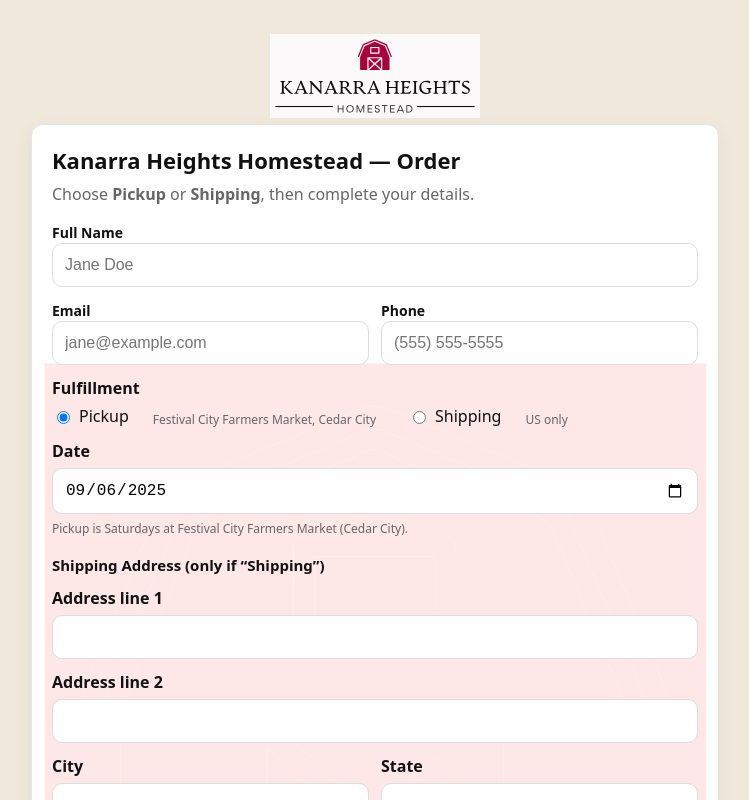
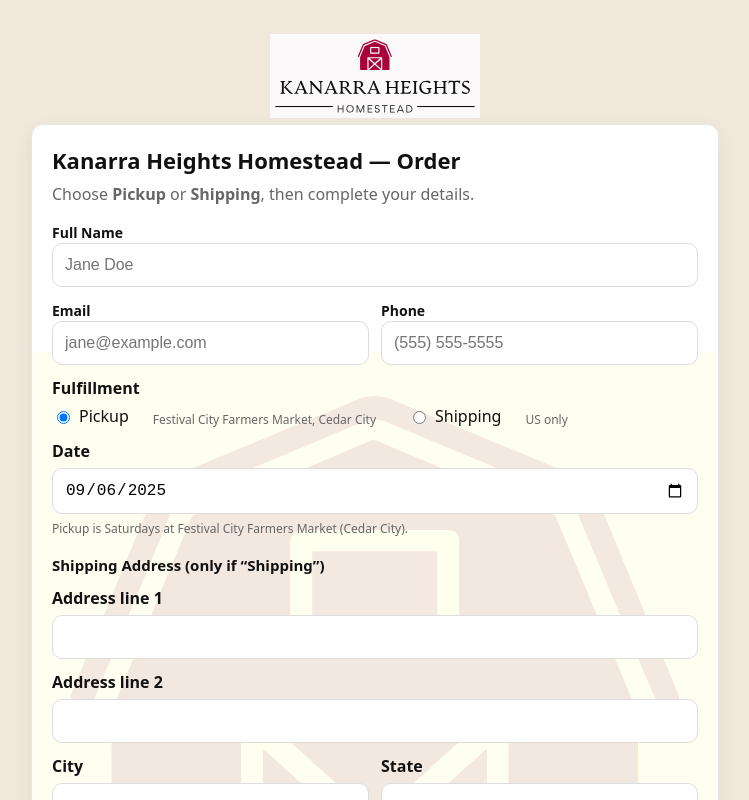
Before and after one commit to jguymonchy/sourdough-orders, a Next.js app in the folder sourdough-orders/: page /order in a window 1280 px wide. Shown: the top 800 px of the page, without its empty margins (265-1014 px from the left). Built offline with nearby package versions, Linux system fonts and the light colour scheme.

Commit message:
Update page.tsx

```diff
--- a/sourdough-orders/app/order/page.tsx
+++ b/sourdough-orders/app/order/page.tsx
@@ -2,8 +2,8 @@
 
 import { useEffect, useMemo, useRef, useState } from 'react';
 
-const LOGO_SRC = '/khh-logo.svg';       // full logo for the top center
-const BARN_SRC = '/khh-barn.svg';       // barn-only SVG for watermark
+const LOGO_SRC = '/khh-logo.svg';   // top-centered logo
+const BARN_SRC = '/khh-barn.svg';   // barn-only SVG (monochrome is fine)
 
 type ApiResponse = { ok: boolean; kh?: string; venmo_note?: string; error?: string };
 
@@ -25,12 +25,10 @@ export default function OrderPage() {
   const [message, setMessage] = useState<string | null>(null);
   const [kh, setKh] = useState<string | null>(null);
 
-  // Fulfillment + date behavior
   const [method, setMethod] = useState<'pickup' | 'shipping'>('pickup');
   const [dateHint, setDateHint] = useState<string>('');
   const dateRef = useRef<HTMLInputElement | null>(null);
 
-  // Items (dropdown -> lines with qty)
   type Line = { name: string; qty: number };
   const [items, setItems] = useState<Line[]>([{ name: 'Sourdough Loaf', qty: 1 }]);
   const [picker, setPicker] = useState<string>(CATALOG[0]);
@@ -47,7 +45,6 @@ export default function OrderPage() {
     }
   }, [message]);
 
-  // ---------- Date helpers ----------
   function toYMD(d: Date) {
     const y = d.getFullYear();
     const m = String(d.getMonth() + 1).padStart(2, '0');
@@ -61,14 +58,10 @@ export default function OrderPage() {
   function nextDowFrom(from: Date, targetDow: number) {
     const d = new Date(from);
     d.setHours(0, 0, 0, 0);
-    do {
-      d.setDate(d.getDate() + 1);
-    } while (d.getDay() !== targetDow);
+    do { d.setDate(d.getDate() + 1); } while (d.getDay() !== targetDow);
     return d;
   }
-  function allowedDowFor(m: 'pickup' | 'shipping') {
-    return m === 'pickup' ? 6 : 5; // Sat : Fri
-  }
+  function allowedDowFor(m: 'pickup' | 'shipping') { return m === 'pickup' ? 6 : 5; }
   function ruleText(m: 'pickup' | 'shipping') {
     return m === 'pickup'
       ? 'Pickup is Saturdays at Festival City Farmers Market (Cedar City).'
@@ -108,7 +101,6 @@ export default function OrderPage() {
     }
   }
 
-  // ---------- Items helpers ----------
   function addItem() {
     if (!picker) return;
     setItems((prev) => {
@@ -124,7 +116,6 @@ export default function OrderPage() {
     setItems((prev) => prev.filter((_, i) => i !== idx));
   }
 
-  // ---------- Submit ----------
   async function onSubmit(e: React.FormEvent<HTMLFormElement>) {
     e.preventDefault();
     setSubmitting(true);
@@ -134,14 +125,10 @@ export default function OrderPage() {
     try {
       const fd = new FormData(e.currentTarget);
 
-      // Clear address fields when Pickup
       const addressDisabled = method !== 'shipping';
       if (addressDisabled) {
-        fd.set('address1', '');
-        fd.set('address2', '');
-        fd.set('city', '');
-        fd.set('state', '');
-        fd.set('postal', '');
+        fd.set('address1', ''); fd.set('address2', ''); fd.set('city', '');
+        fd.set('state', ''); fd.set('postal', '');
       }
 
       if (dateRef.current) validateOrSnapDate(dateRef.current);
@@ -177,39 +164,18 @@ export default function OrderPage() {
 
   return (
     <div className="container">
-      {/* Centered logo (≈2×) */}
+      {/* Only one logo: the page-level centered logo (header is hidden via layout) */}
       <div style={{ display: 'flex', justifyContent: 'center', padding: '18px 0 6px' }}>
         <img src={LOGO_SRC} alt="Kanarra Heights Homestead" style={{ height: 84, width: 'auto' }} draggable={false} />
       </div>
 
-      <div className="card khh-card" style={{ padding: 20, position: 'relative' }}>
-        {/* SINGLE centered watermark — light red, very large */}
-        <div
-          aria-hidden
-          style={{
-            position: 'absolute',
-            inset: 0,
-            display: 'flex',
-            alignItems: 'center',
-            justifyContent: 'center',
-            pointerEvents: 'none',
-          }}
-        >
-          {/* Mask method (tints the SVG perfectly red); falls back to <img> if masks unsupported */}
-          <div
-            style={{
-              width: 'min(92vw, 1200px)',
-              maxWidth: '1400px',
-              aspectRatio: '1 / 1',
-              WebkitMask: `url(${BARN_SRC}) center / contain no-repeat`,
-              mask: `url(${BARN_SRC}) center / contain no-repeat`,
-              backgroundColor: 'rgb(239 68 68)', // red-500
-              opacity: 0.12, // nice and light
-            }}
-          />
+      <div className="card khh-card" style={{ padding: 20 }}>
+        {/* SINGLE watermark (centered, light red) */}
+        <div className="khh-wm">
+          <img src={BARN_SRC} alt="" aria-hidden />
         </div>
 
-        {/* Content layer above watermark */}
+        {/* Content layer */}
         <div style={{ position: 'relative', zIndex: 1 }}>
           <h1 style={{ margin: '0 0 8px', fontSize: 22 }}>Kanarra Heights Homestead — Order</h1>
           <p style={{ margin: '0 0 16px', color: '#666' }}>
@@ -270,12 +236,7 @@ export default function OrderPage() {
               {/* Date */}
               <div>
                 <label style={{ fontWeight: 600, display: 'block', marginBottom: 6 }}>Date</label>
-                <input
-                  ref={dateRef}
-                  name="pickup_date"
-                  type="date"
-                  onBlur={(e) => validateOrSnapDate(e.currentTarget)}
-                />
+                <input ref={dateRef} name="pickup_date" type="date" onBlur={(e) => validateOrSnapDate(e.currentTarget)} />
                 <div style={{ marginTop: 6, color: '#666', fontSize: 12 }}>{dateHint || ruleText(method)}</div>
               </div>
 
@@ -311,9 +272,7 @@ export default function OrderPage() {
                   <label style={{ fontWeight: 600, fontSize: 14, display: 'block', marginBottom: 6 }}>Choose a bread</label>
                   <select value={picker} onChange={(e) => setPicker(e.target.value)}>
                     {CATALOG.map((name) => (
-                      <option key={name} value={name}>
-                        {name}
-                      </option>
+                      <option key={name} value={name}>{name}</option>
                     ))}
                   </select>
                 </div>
```
